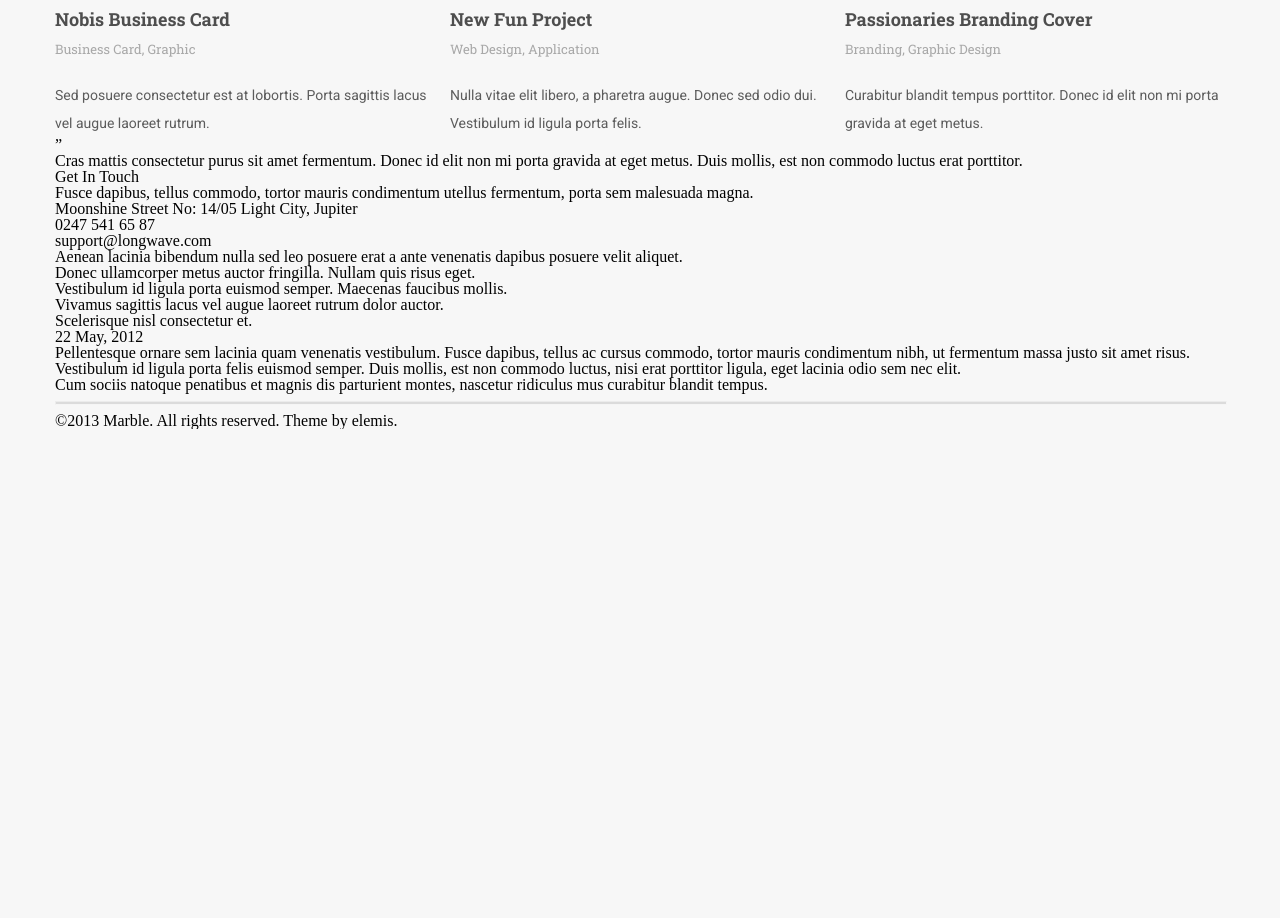
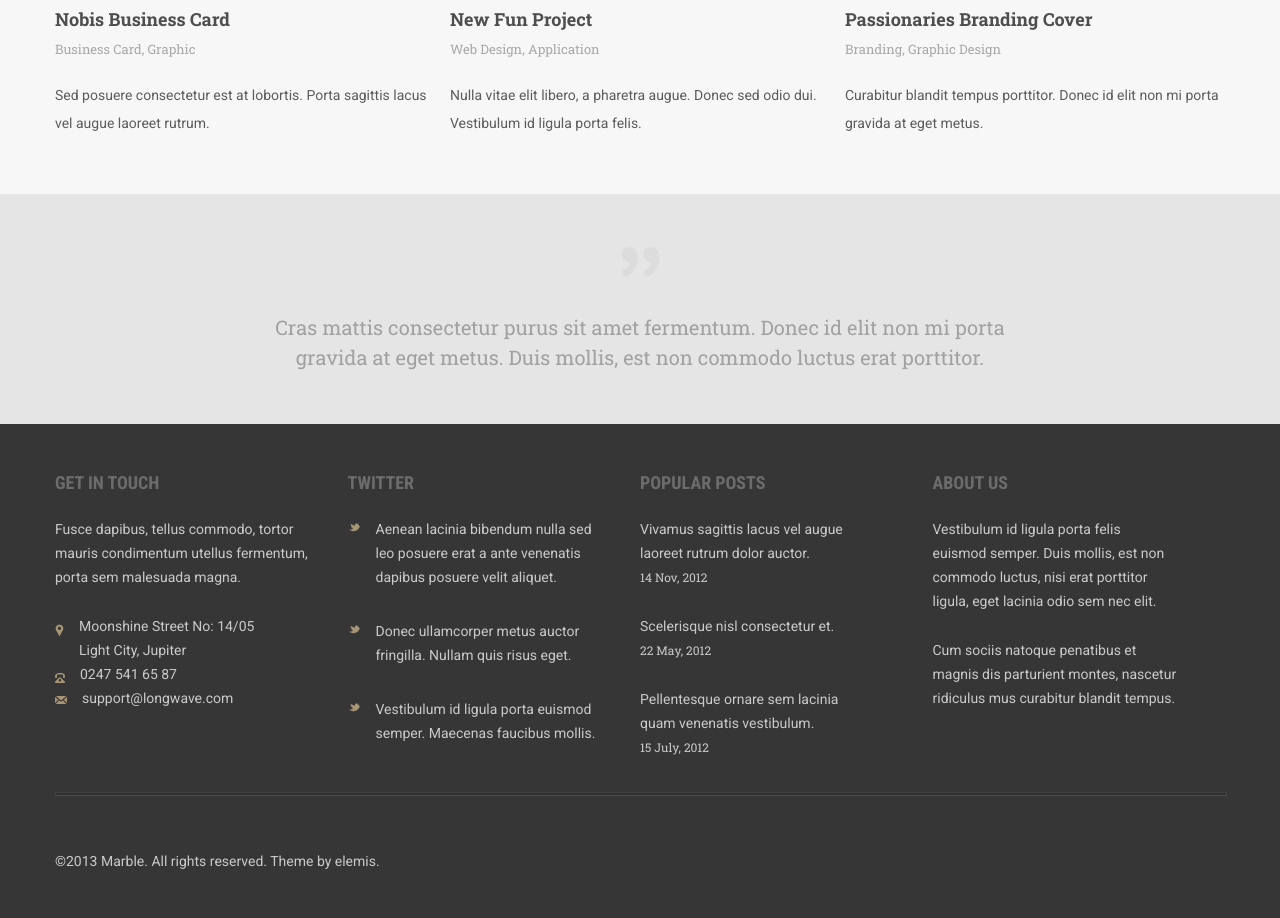
Before and after one commit to Kholmetskaya/Marble, a website: page src/index.html in a window 1280 px wide. Shown: the part 1440-2358 px from the top of the page. Before the commit the page ends 1869 px from the top, so only its background shows below. Drawn offline with Linux system fonts and the light colour scheme; files that its build step writes are made by us from their sources.

Commit message:
Add css testimonial and footer

```diff
--- a/src/css/style.less
+++ b/src/css/style.less
@@ -309,6 +309,74 @@ body{
 			}
 		}
 	}
+	.testimonial{
+		background-color: #e5e5e5;
+		margin-top:57px;
+		display: flex;
+		.flex(center, center);
+		flex-direction: column;
+		height: 230px;
+		img{
+			width: 39px;
+			height: 30px;
+			margin:55px 0 35px 0;
+		}
+		p{
+			.text(20px,normal,center,#a1a1a1,"Roboto Slab",400,normal);
+			line-height: 30px;
+			margin-bottom: 55px;
+		}
 
+	}
+	footer{
+		background-color:  rgba(0, 0, 0, 0.78);
+		.footer-info{
+			display: flex;
+			.flex(space-around, top);
+			padding-top:50px;
+			.footer-info-item{
+				width: 25%;
+				h3{
+					.text(18px,normal,left,#6c6c6c,"Roboto Condensed",700,uppercase);
+					margin-bottom:25px;
+				}
+				p{
+					.text(14px,normal,left,#cacaca,Roboto,400,none);
+					line-height: 24px;
+					margin-bottom: 25px;
+					span{
+						.text(12px,normal,left,#cacaca,"Roboto Slab",400,none);
+					}
+				}
+				.footer-info-item-get{
+					img{
+						margin:10px 15px 0 0;
+					}
+					span{
+					padding-bottom: 0px;
+					}
+			}
+				ul>li{
+					display: flex;
+					align-items: flex-start;
+
+					img{
+						margin:5px 15px 0 0;
+
+					}
+					span{
+						.text(14px,normal,left,#cacaca,Roboto,400,none);
+						line-height: 24px;
+						padding-bottom: 30px;
+					}
+				}
+
+			}
+		}
+		.footer-copyright{
+			.text(14px,normal,left,#cacaca,Roboto,400,none);
+			padding:50px 0;
+		}
+	}
 
 }
--- a/src/index.html
+++ b/src/index.html
@@ -78,44 +78,51 @@
 		</div>
 
     </section>
-    <section class="testimonial wrapper">
-        <h1>”</h1>
-		<p>Cras mattis consectetur purus sit amet fermentum. Donec id elit non mi porta
+    <section class="testimonial ">
+        <img src="images/quote.png" alt="">
+		<p>Cras mattis consectetur purus sit amet fermentum. Donec id elit non mi porta<br>
 			gravida at eget metus. Duis mollis, est non commodo luctus erat porttitor. </p>
     </section>
-    <footer class="wrapper">
-		<div>
-			<div>
+    <footer>
+		<div class="wrapper">
+			<div class="footer-info">
+				<div class="footer-info-item">
 					<h3>Get In Touch</h3>
-				<p>Fusce dapibus, tellus commodo, tortor mauris condimentum utellus fermentum, porta sem malesuada magna. </p>
-				<ul>
-					<li>Moonshine Street No: 14/05
-							Light City, Jupiter</li>
-					<li>0247 541 65 87</li>
-					<li>support@longwave.com</li>
+					<p>Fusce dapibus, tellus commodo, tortor <br>mauris condimentum utellus fermentum, <br>porta sem malesuada magna. </p>
+					<ul >
+						<li class="footer-info-item-get"> <img src="images/address.png" alt=""><span>Moonshine Street No: 14/05 <br>
+								Light City, Jupiter</span></li>
+						<li class="footer-info-item-get"><img src="images/phone.png" alt=""><span>0247 541 65 87</span></li>
+						<li class="footer-info-item-get"><img src="images/mail.png" alt=""><span>support@longwave.com</span></li>
 					</ul>
 				</div>
-			<div>
-				<ul>
-					<li>Aenean lacinia bibendum nulla sed leo posuere erat a ante venenatis dapibus posuere velit aliquet.</li>
-					<li>Donec ullamcorper metus auctor fringilla. Nullam quis risus eget.</li>
-					<li>Vestibulum id ligula porta  euismod semper. Maecenas faucibus mollis.</li>
+				<div class="footer-info-item">
+					<h3>Twitter</h3>
+					<ul >
+						<li><img src="images/twitter.png" alt=""><span>Aenean lacinia bibendum nulla sed <br>leo posuere erat a ante venenatis<br> dapibus posuere velit aliquet.</span></li>
+						<li><img src="images/twitter.png" alt=""><span>Donec ullamcorper metus auctor <br>fringilla. Nullam quis risus eget.</span></li>
+						<li><img src="images/twitter.png" alt=""><span>Vestibulum id ligula porta  euismod<br> semper. Maecenas faucibus mollis.</span></li>
 					</ul>
 				</div>
-			<div>
-				<p>Vivamus sagittis lacus vel augue laoreet rutrum dolor auctor.</p>
-				<p>Scelerisque nisl consectetur et.</p>
-				<p>22 May, 2012 </p>
-				<p>Pellentesque ornare sem lacinia quam venenatis vestibulum. Fusce dapibus, tellus ac cursus commodo, tortor mauris condimentum nibh, ut fermentum massa justo sit amet risus.</p>
+				<div class="footer-info-item">
+					<h3>Popular Posts</h3>
+					<p>Vivamus sagittis lacus vel augue <br> laoreet rutrum dolor auctor.<br>
+					<span>14 Nov, 2012  </span></p>
+					<p>Scelerisque nisl consectetur et. <br>
+					<span>22 May, 2012 </span></p>
+					<p>Pellentesque ornare sem lacinia <br> quam venenatis vestibulum.<br>
+					<span>15 July, 2012 </span></p>
+
 				</div>
-			<div>
-				<p>Vestibulum id ligula porta felis euismod semper. Duis mollis, est non commodo luctus, nisi erat porttitor ligula, eget lacinia odio sem nec elit. </p>
-				<p>Cum sociis natoque penatibus et magnis dis parturient montes, nascetur ridiculus mus curabitur blandit tempus.</p>
+				<div class="footer-info-item">
+					<h3>About Us</h3>
+					<p>Vestibulum id ligula porta felis<br> euismod semper. Duis mollis, est non <br> commodo luctus, nisi erat porttitor <br> ligula, eget lacinia odio sem nec elit. </p>
+					<p>Cum sociis natoque penatibus et <br> magnis dis parturient montes, nascetur<br>  ridiculus mus curabitur blandit tempus.</p>
 				</div>
 			</div>
 			<hr>
-		<p>&copy;2013 Marble. All rights reserved. Theme by elemis.</p>
-
+			<p class="footer-copyright">&copy;2013 Marble. All rights reserved. Theme by elemis.</p>
+		</div>
 	</footer>
 
 </body>
```
Also changed, not shown: public/index.html (+34 -27 lines), public/css/all.css. Lines whose indentation alone changed are shown as unchanged.
